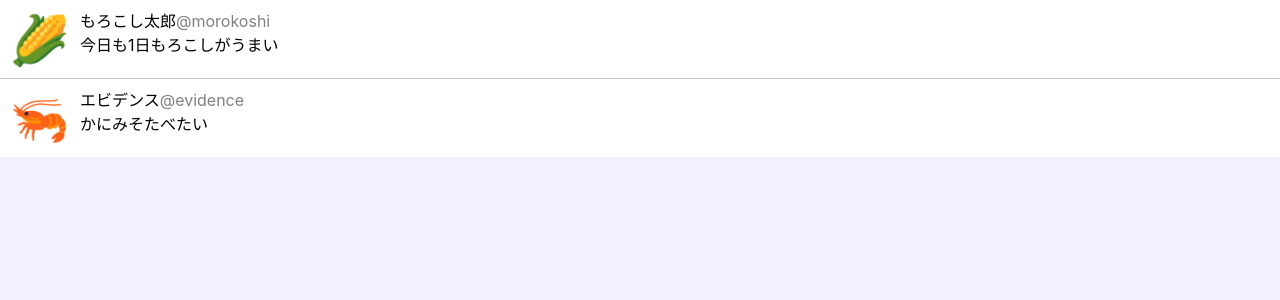
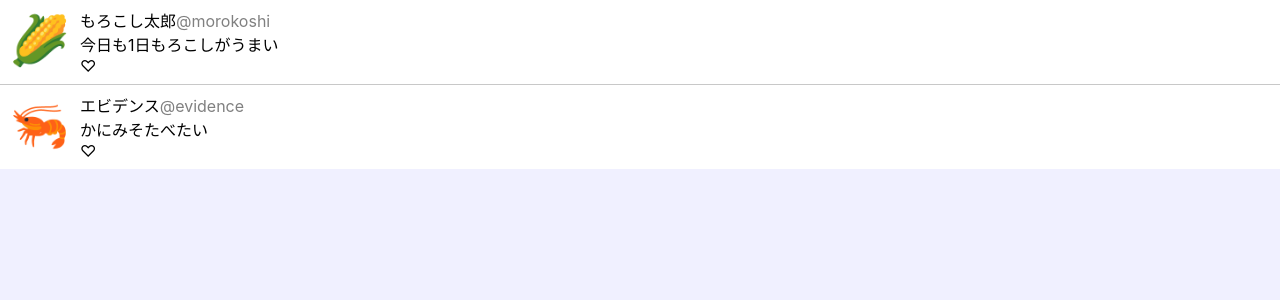
Before and after one commit to wxqmailbox/sns-for-oneself-app, a React (Create React App) app: page / in a window 1280 px wide. Shown: the top 300 px of the page. Built offline with nearby package versions, Linux system fonts and the light colour scheme.

Commit message:
2023/4/28 Commit 2nd

```diff
--- a/src/App.js
+++ b/src/App.js
@@ -1,23 +1,29 @@
 import logo from './logo.svg';
 import './App.css';
-import Tweet from './Tweet';
+import Timeline from './Timeline';
 
 function App() {
+    const tweets = [
+        {
+            id: 0,
+            icon: '🌽',
+            displayName: 'もろこし太郎',
+            accountName: 'morokoshi',
+            content: '今日も1日もろこしがうまい'
+        },
+        {
+            id: 1,
+            icon: '🦐',
+            displayName: 'エビデンス',
+            accountName: 'evidence',
+            content: 'かにみそたべたい'
+         }
+    ];
+
     return (
         <div>
-            <Tweet
-                icon="🌽"
-                displayName="もろこし太郎"
-                accountName="morokoshi"
-                content="今日も1日もろこしがうまい"
-            />
-            <Tweet
-                icon="🦐"
-                displayName="エビデンス"
-                accountName="evidence"
-                content="かにみそたべたい"
-            />
-          </div>
+            <Timeline tweets={tweets}/>
+        </div>
     );
 }
 
--- /dev/null
+++ b/src/Timeline.jsx
@@ -0,0 +1,19 @@
+import Tweet from './Tweet';
+
+function Timeline(props) {
+    // propsからTweetのリストを作る
+    const tweetList = props.tweets.map((tw) => (
+        <Tweet
+            key={tw.id}
+            icon={tw.icon}
+            displayName={tw.displayName}
+            accountName={tw.accountName}
+            content={tw.content}
+        />
+    ));
+
+    // 表示する
+    return <div className="timeline">{tweetList}</div>;
+}
+
+export default Timeline;
--- a/src/Tweet.jsx
+++ b/src/Tweet.jsx
@@ -1,6 +1,13 @@
 import './style.css';
+import React from 'react';
 
 function Tweet(props) {
+    // Reactからこのコンポーネントの
+    // like値と、likeの値をセットするための関数を取り出す
+    // デフォルト値はfalseにする
+    const [liked, setLike] = React.useState(false);
+    const toggleLike = React.useCallback(() => setLike((prev) => !prev), [setLike]);
+
     return (
         <div className="tweet">
             <div className="icon-container">{props.icon}</div>
@@ -10,6 +17,9 @@ function Tweet(props) {
                     <span className="account-name">@{props.accountName}</span>
                 </div>
                 <div className="content">{props.content}</div>
+                <div className="status-action">
+                    <span onClick={toggleLike}>{liked ? '❤️' : '♡'}</span>
+                </div>
             </div>
         </div>
     );
```
Also changed, not shown: src/TweetInput.jsx (added, +33 -0 lines).
